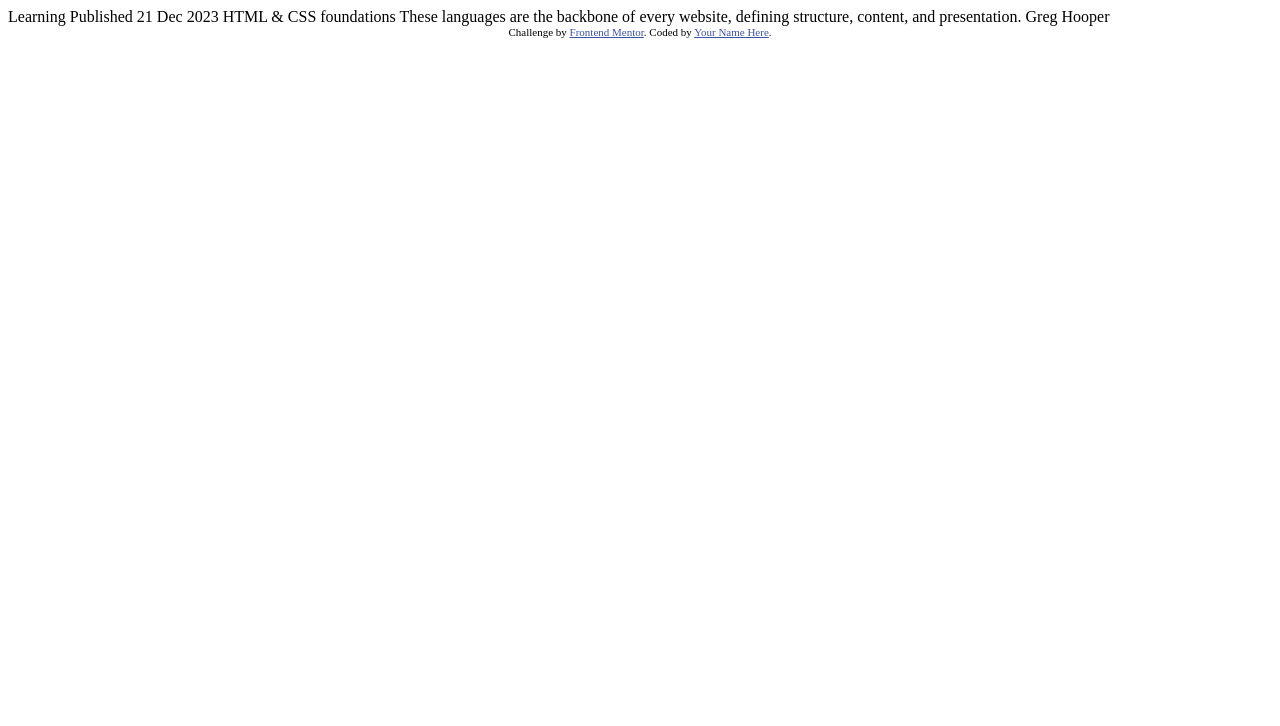
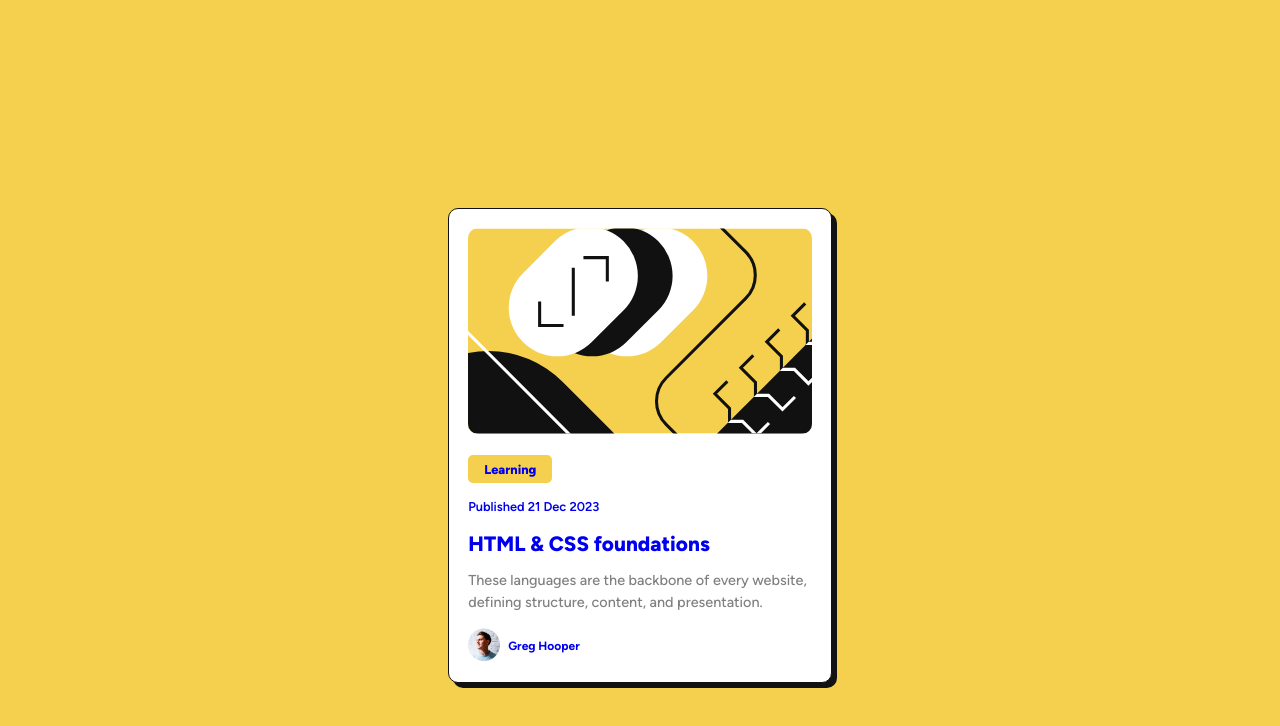
Before and after one commit to nikhilka2305/project-2-blog-preview-card, a plain HTML site: page index.html in a window 1280 px wide. Drawn offline with Linux system fonts and the light colour scheme.

Commit message:
Blog preview styled - first solution

```diff
--- a/index.html
+++ b/index.html
@@ -1,34 +1,55 @@
 <!DOCTYPE html>
 <html lang="en">
-<head>
-  <meta charset="UTF-8">
-  <meta name="viewport" content="width=device-width, initial-scale=1.0"> <!-- displays site properly based on user's device -->
+	<head>
+		<meta charset="UTF-8" />
+		<meta name="viewport" content="width=device-width, initial-scale=1.0" />
+		<!-- displays site properly based on user's device -->
 
-  <link rel="icon" type="image/png" sizes="32x32" href="./assets/images/favicon-32x32.png">
-
-  <title>Frontend Mentor | Blog preview card</title>
-
-  <!-- Feel free to remove these styles or customise in your own stylesheet 👍 -->
-  <style>
-    .attribution { font-size: 11px; text-align: center; }
-    .attribution a { color: hsl(228, 45%, 44%); }
-  </style>
-</head>
-<body>
-
-  Learning
-
-  Published 21 Dec 2023
-
-  HTML & CSS foundations
-
-  These languages are the backbone of every website, defining structure, content, and presentation.
-
-  Greg Hooper
-
-  <div class="attribution">
-    Challenge by <a href="https://www.frontendmentor.io?ref=challenge" target="_blank">Frontend Mentor</a>.
-    Coded by <a href="#">Your Name Here</a>.
-  </div>
-</body>
+		<link
+			rel="icon"
+			type="image/png"
+			sizes="32x32"
+			href="./assets/images/favicon-32x32.png"
+		/>
+		<link rel="stylesheet" href="styles.css" />
+		<title>Frontend Mentor | Blog preview card</title>
+	</head>
+	<body>
+		<main>
+			<a tabindex="0" href="#" class="blog-click-link">
+				<section class="blog-preview-container">
+					<figure class="blog-image-container">
+						<img
+							src="/assets/images/illustration-article.svg"
+							alt="HTML and CSS"
+						/>
+					</figure>
+					<aside class="dates-and-tags">
+						<section class="tags">
+							<p>Learning</p>
+						</section>
+						<section class="date">
+							<p>Published 21 Dec 2023</p>
+						</section>
+					</aside>
+					<article class="text-container">
+						<h1>HTML & CSS foundations</h1>
+						<p>
+							These languages are the backbone of every website, defining
+							structure, content, and presentation.
+						</p>
+					</article>
+					<section class="user-container">
+						<figure class="user-avatar">
+							<img
+								src="/assets/images/image-avatar.webp"
+								alt="Greg Display Image"
+							/>
+						</figure>
+						<h2>Greg Hooper</h2>
+					</section>
+				</section>
+			</a>
+		</main>
+	</body>
 </html>
--- /dev/null
+++ b/styles.css
@@ -0,0 +1,145 @@
+:root {
+	--primary-yellow: hsl(47, 88%, 63%);
+	--secondary-white: hsl(0, 0%, 100%);
+	--secondary-gray: hsl(0, 0%, 50%);
+	--secondary-black: hsl(0, 0%, 7%);
+}
+
+@font-face {
+	font-family: "FigTree";
+	src: url("assets/fonts/Figtree-VariableFont_wght.ttf"),
+		url("assets/fonts/Figtree-Italic-VariableFont_wght.ttf");
+}
+
+* {
+	margin: auto;
+	box-sizing: border-box;
+	font-family: "FigTree", "Segoe UI", Tahoma, Geneva, Verdana, sans-serif;
+	font-weight: 700;
+}
+
+body {
+	width: 100vw;
+	background-color: var(--primary-yellow);
+}
+
+.blog-preview-container {
+	margin: 10em auto 1em;
+	background-color: var(--secondary-white);
+	padding: 1.2em;
+	width: 90%;
+	border-radius: 10px;
+	border: 1px solid var(--secondary-black);
+
+	min-width: 325px;
+	max-width: 384px;
+	box-shadow: 5px 5px var(--secondary-black);
+}
+
+.blog-click-link {
+	text-decoration: none;
+}
+
+.blog-click-link:visited h1,
+.blog-click-link:visited h2 {
+	color: var(--secondary-black);
+}
+
+.blog-click-link > .blog-preview-container:hover,
+.blog-click-link:focus > .blog-preview-container {
+	box-shadow: 12px 12px var(--secondary-black);
+	border: 1px solid black;
+}
+.blog-click-link:focus {
+	outline: none;
+}
+
+.blog-image-container {
+	border: none;
+}
+
+.blog-image-container img {
+	width: 100%;
+	border-radius: 10px;
+}
+
+.dates-and-tags {
+	margin: 0.6em 0;
+}
+
+.date,
+.tags {
+	margin-top: 0.5em;
+	margin-bottom: 0.5em;
+}
+
+.tags {
+	border: none;
+	border-radius: 5px;
+	background-color: var(--primary-yellow);
+	padding: 0.4em 1em;
+	display: inline-block;
+}
+
+.tags p {
+	font-size: 0.8em;
+	font-weight: 800;
+}
+
+.date p {
+	font-size: 0.8em;
+	font-weight: 600;
+}
+
+.text-container h1 {
+	margin-top: 0.8em;
+	font-weight: 800;
+	font-size: 1.3em;
+}
+
+.text-container p {
+	margin-top: 0.5em;
+	padding: 0.5em 0;
+	color: var(--secondary-gray);
+	font-weight: 500;
+	font-size: 0.9em;
+	line-height: 1.5em;
+}
+
+.user-container {
+	font-size: 0.5em;
+	font-weight: 800;
+	display: flex;
+	justify-content: start;
+	align-items: center;
+	margin-top: 1em;
+}
+.user-avatar,
+.user-container h2 {
+	margin: 0 1em 0 0;
+	padding: auto;
+}
+.user-avatar img {
+	width: 4em;
+}
+
+.blog-click-link > .blog-preview-container:hover h1,
+.blog-click-link:focus > .blog-preview-container h1 {
+	color: var(--primary-yellow);
+}
+
+.blog-click-link > .blog-preview-container:active p:nth-child(1),
+.blog-click-link:visited > .blog-preview-container p:nth-child(1),
+.blog-click-link > .blog-preview-container:active h2 {
+	color: var(--secondary-black);
+}
+
+.blog-click-link > .blog-preview-container:active p:nth-child(3) {
+	color: var(--secondary-gray);
+}
+
+@media (min-width: 400px) {
+	.blog-preview-container {
+		margin-top: 13em;
+	}
+}
```
